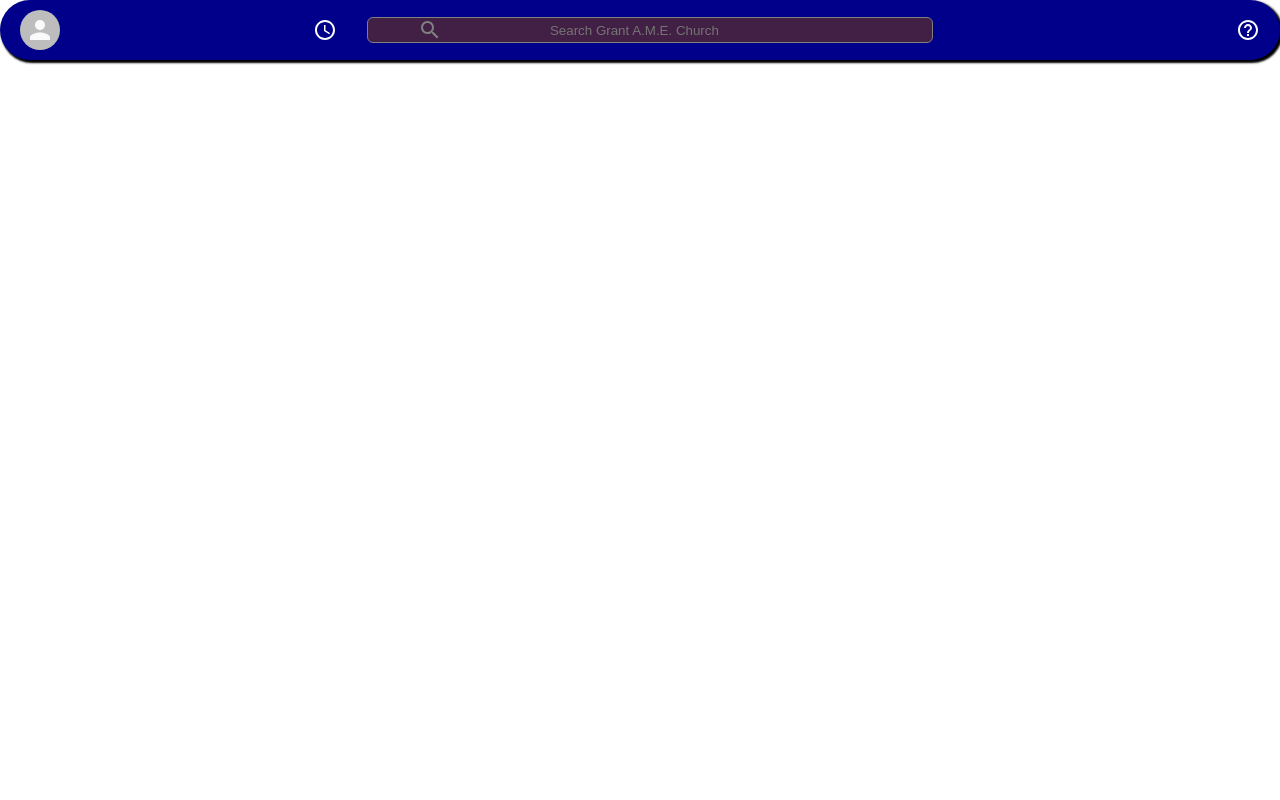
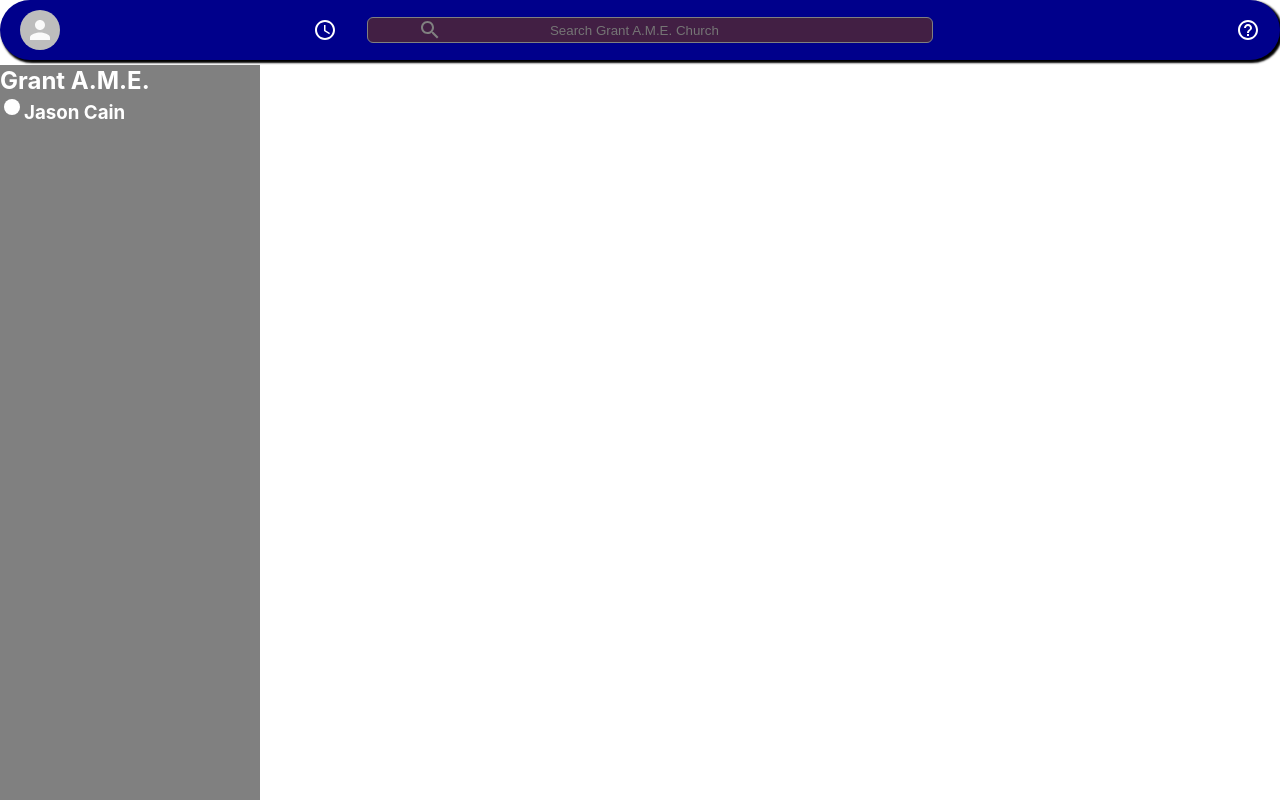
Before and after one commit to cainjason/game-v1, a React (Create React App) app in the folder game/: page / in a window 1280 px wide. Shown: the top 800 px of the page. Built offline with nearby package versions, Linux system fonts and the light colour scheme.

Commit message:
fixed bug

```diff
--- a/game/src/App.js
+++ b/game/src/App.js
@@ -20,7 +20,7 @@ function App() {
               <Sidebar />
               <Switch>
                 <Route path="/" exact>
-                  {/*ReactPlayer*/}
+                  {/*Chat*/}
                 </Route>
               </Switch>
             </AppBody>
@@ -32,4 +32,7 @@ function App() {
 
 export default App;
 
-const AppBody = styled.div``;
+const AppBody = styled.div`
+display: flex;
+height: 100vw;
+`;
--- a/game/src/Components/Sidebar.js
+++ b/game/src/Components/Sidebar.js
@@ -1,12 +1,17 @@
-import React from 'react'
+import React from 'react';
 import styled from 'styled-components';
+import FiberManualRecordIcon from "@material-ui/icons/FiberManualRecord";
 
 function Sidebar() {
   return (
     <SidebarContainer>
       <SidebarHeader>
         <SidebarInfo>
-
+            <h2> Grant A.M.E. </h2>
+            <h3>
+                <FiberManualRecordIcon />
+                Jason Cain
+            </h3>
         </SidebarInfo>
       </SidebarHeader>
     </SidebarContainer>
@@ -15,7 +20,14 @@ function Sidebar() {
 
 export default Sidebar;
 
-const SidebarContainer = styled.div``;
+const SidebarContainer = styled.div`
+    color: white;
+    background-color: gray;
+    flex: 0.3;
+    border-top: 1px solid gray;
+    max-width: 260px;
+    margin-top: 65px;
+`;
 
 const SidebarHeader = styled.div``;
 
```
Also changed, not shown: game/src/Components/ReactPlayer.js (+7 -9 lines).
